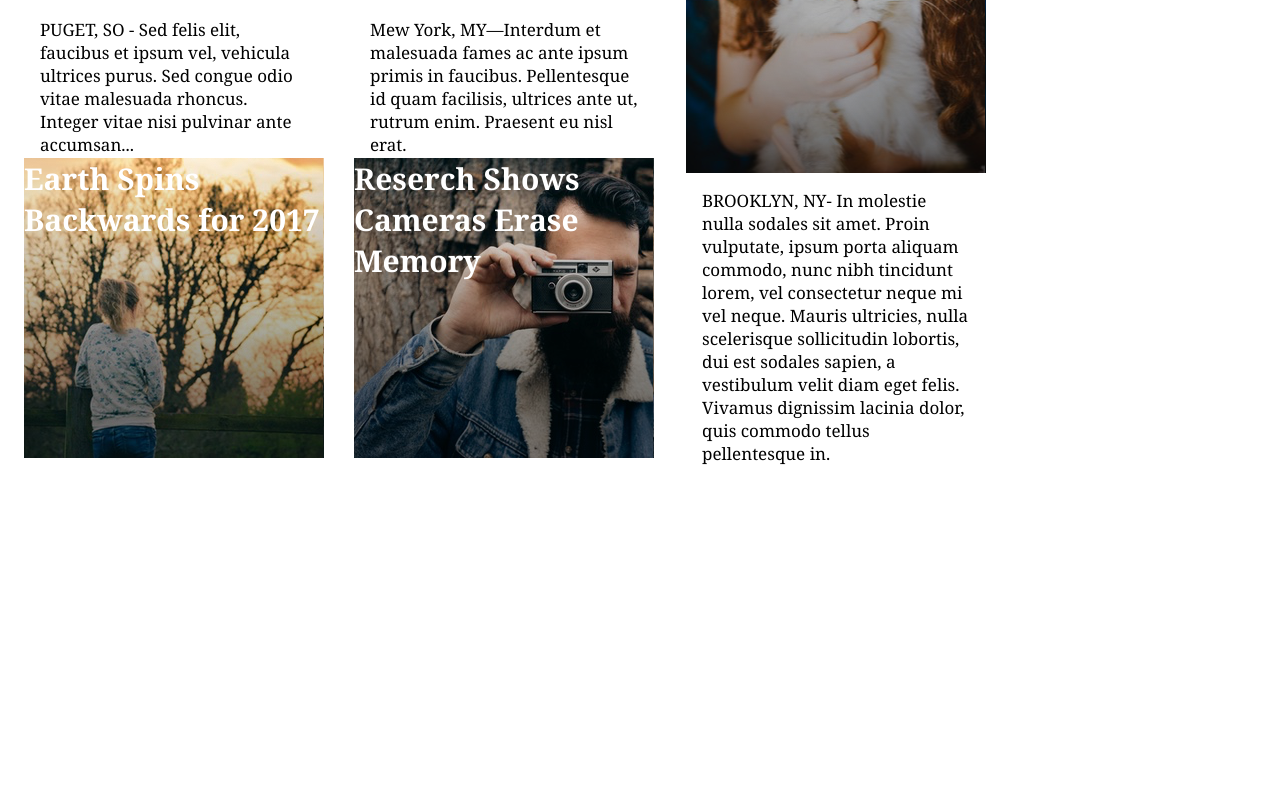
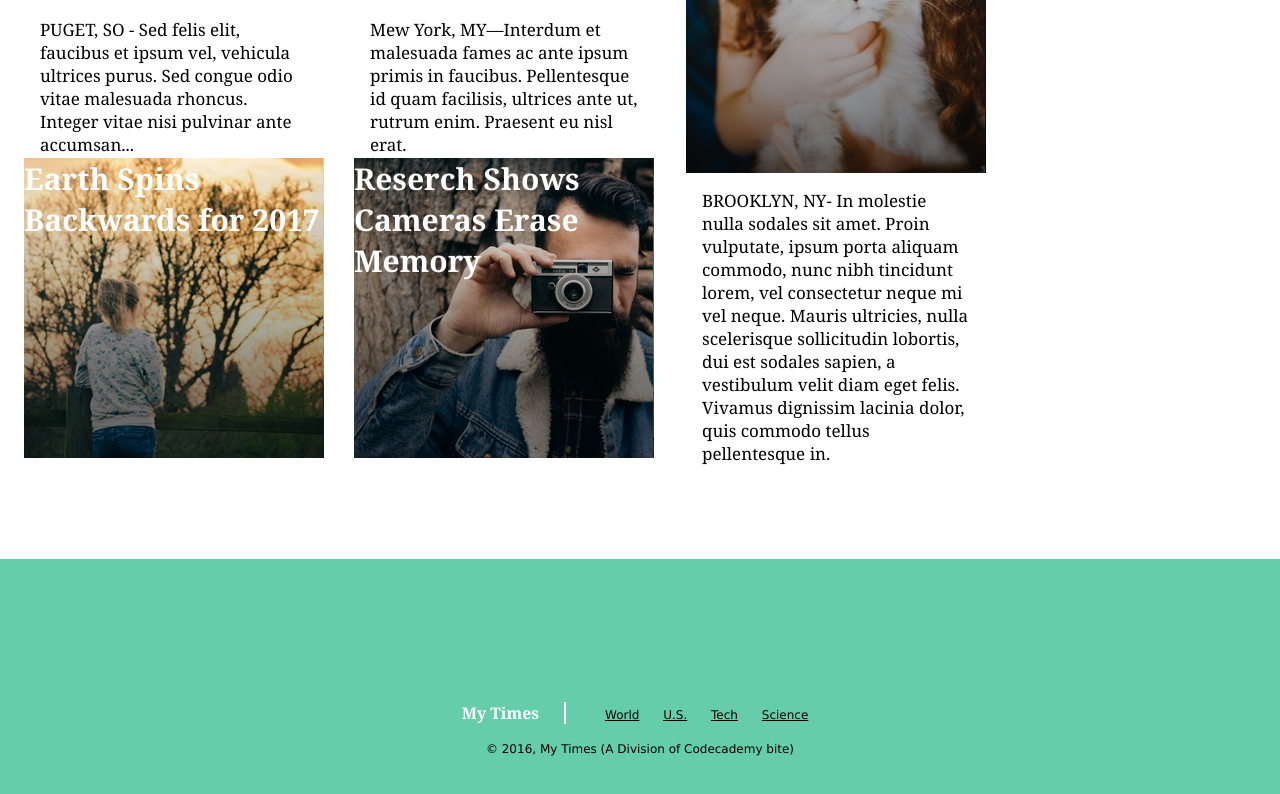
Before and after one commit to alphaseinor/my-times, a plain HTML site: page index.html in a window 1280 px wide. Shown: the part 810-1604 px from the top of the page. Before the commit the page ends 1369 px from the top, so only its background shows below. Drawn offline with Linux system fonts and the light colour scheme.

Commit message:
added footer as per step 7

```diff
--- a/index.html
+++ b/index.html
@@ -79,8 +79,18 @@
 
     <!-- Footer -->
     <div class="footer">
-      <div class="logo_bottom"></div>
-      <div class="nav_bottom"></div>
+      <div class="info">
+        <span class="title">My Times</span>
+        <nav>
+          <span><a href="#">World</a></span>
+          <span><a href="#">U.S.</a></span>
+          <span><a href="#">Tech</a></span>
+          <span><a href="#">Science</a></span>
+        </nav>
+      </div>
+      <div class="copywright">
+        © 2016, My Times (A Division of Codecademy bite)
+      </div>
     </div>
   </body>
 
--- a/resources/css/style.css
+++ b/resources/css/style.css
@@ -128,3 +128,31 @@ body{
   font-size: 12px;
   color: dimgray;
 }
+
+.footer {
+  display: flex;
+  align-items: center;
+  justify-content: center;
+  flex-direction: column;
+  width: 100%;
+  height: 325px;
+  background-color: MediumAquamarine;
+  margin: auto;
+  font-family: Verdana;
+  font-size: 12px;
+}
+
+.footer .title {
+  display: inline-block;
+  padding-right: 25px;
+  border-right: 2px solid white;
+  font-family: Georgia;
+  font-size: 16px;
+  font-weight: bold;
+  color: white;
+}
+
+.footer nav {
+    display: inline-block;
+    padding-left: 25px;
+}
```
